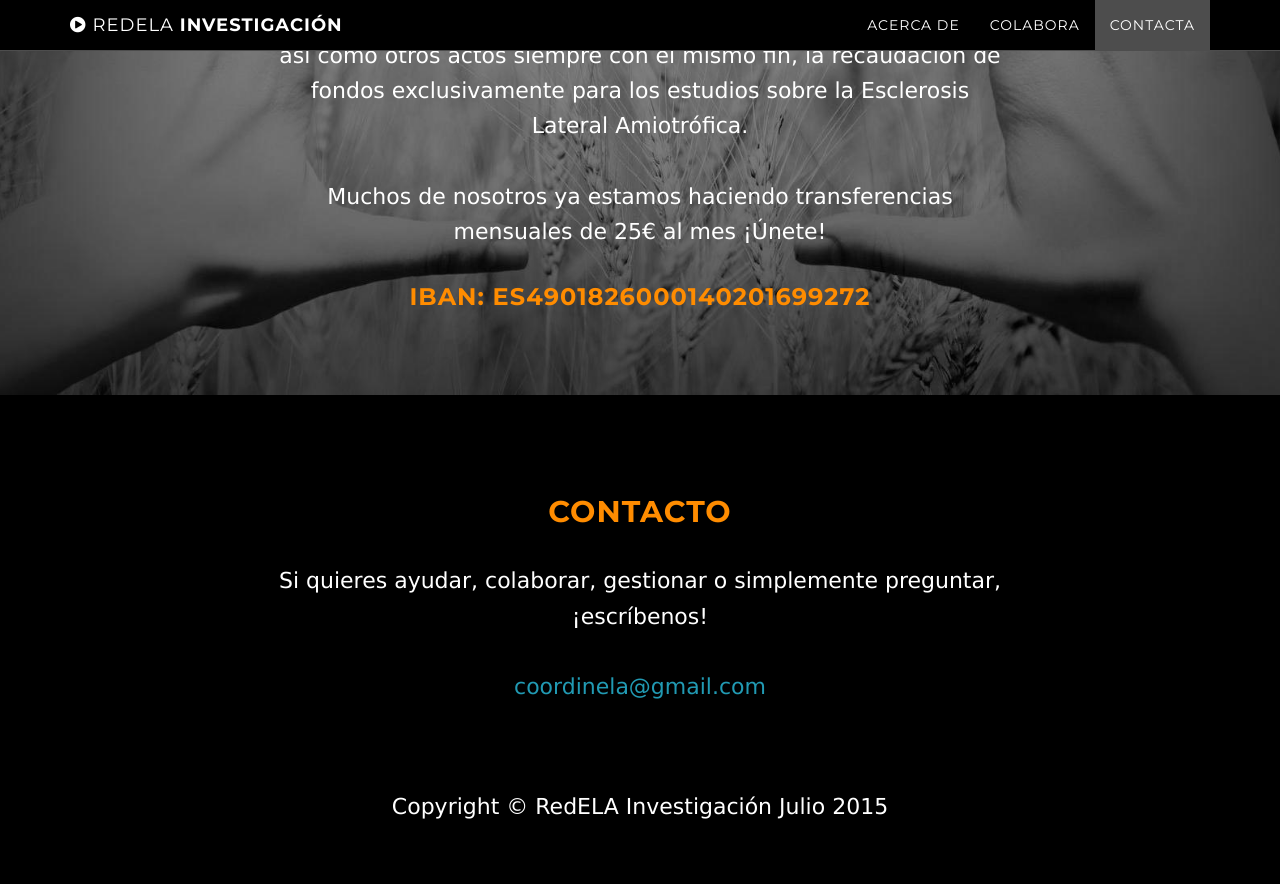
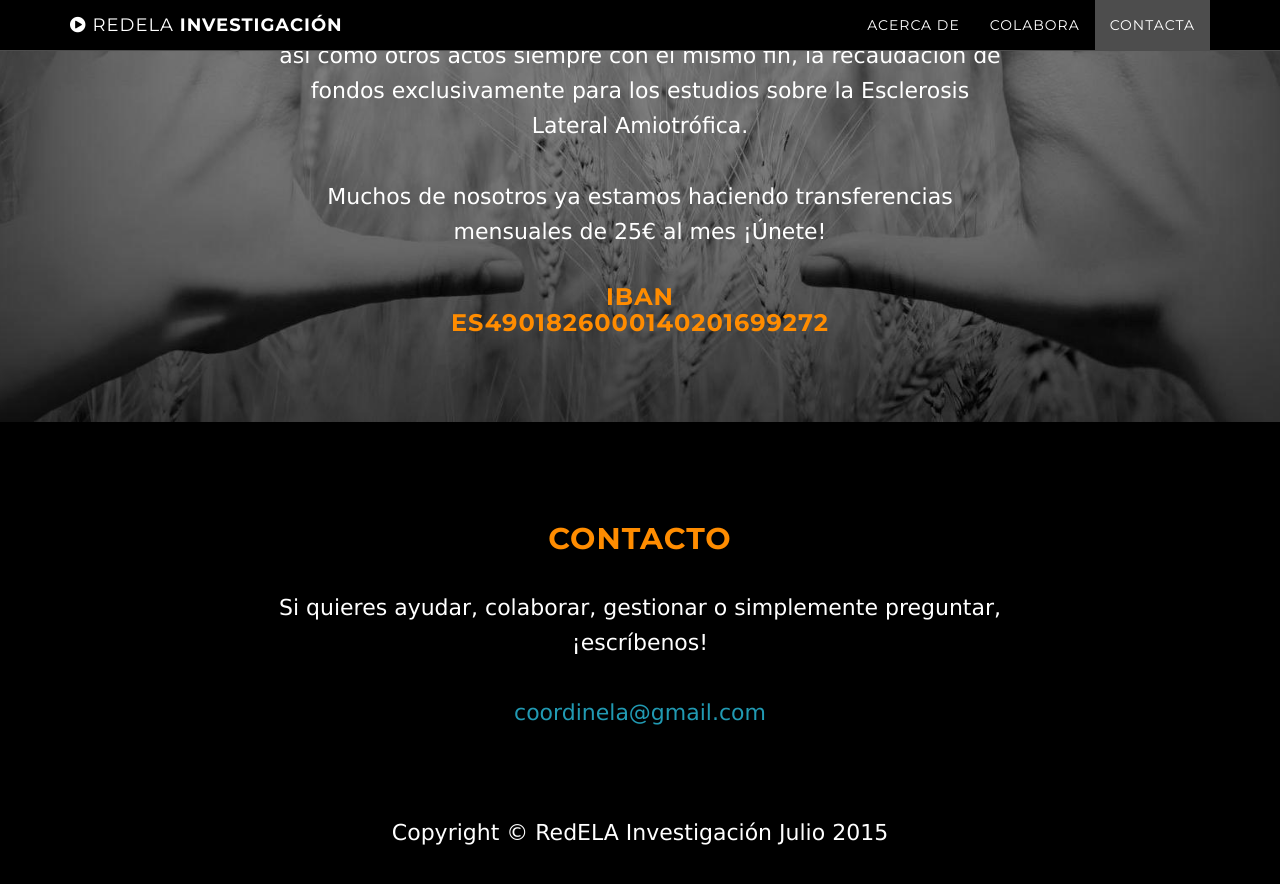
Before and after one commit to redela-investigacion/redela-investigacion-site, a Jekyll site: the page built from index.html, in a window 1280 px wide and 900 px high, scrolled down 1986 px. Shown: the top 884 px of the window. Built offline with Jekyll 4.4.1, drawn with Linux system fonts in a browser that asks for light colours.

```diff
--- a/_includes/colabora.html
+++ b/_includes/colabora.html
@@ -9,7 +9,7 @@
                     <p>Son bienvenidas todas las aportaciones voluntarias de cualquier persona, asociación, fundación o empresa que esté interesada en colaborar para subvencionar las distintas dichas investigaciones así como otros actos siempre con el mismo fin, la recaudación de fondos exclusivamente para los estudios sobre la Esclerosis Lateral Amiotrófica.</p>
                      <p>Muchos de nosotros ya estamos haciendo transferencias mensuales de 25€ al mes ¡Únete!</p>
 
-                    <h3>IBAN: ES4901826000140201699272</h3>
+                    <h3>IBAN <br> ES4901826000140201699272</h3>
 
                     <!--<btn class="btn btn-default btn-lg">Copiar número de cuenta</btn>-->
 
```
